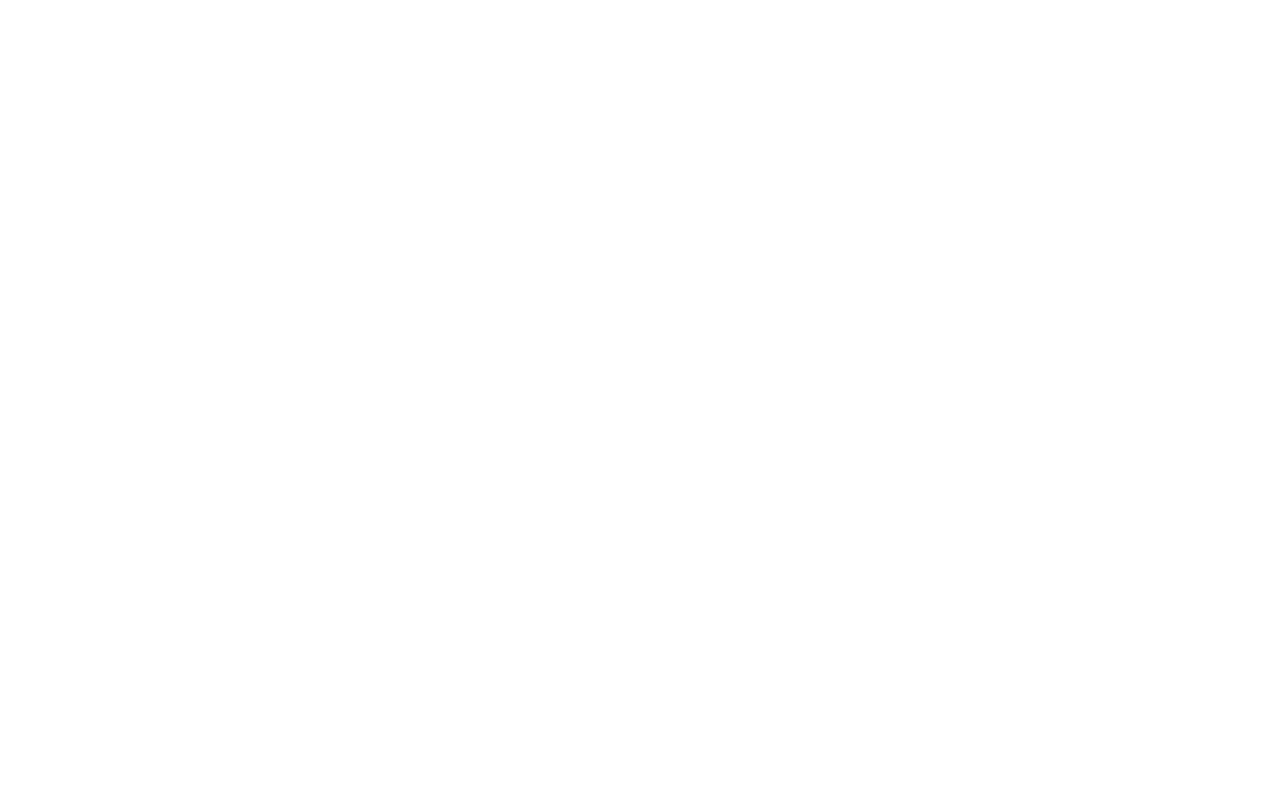
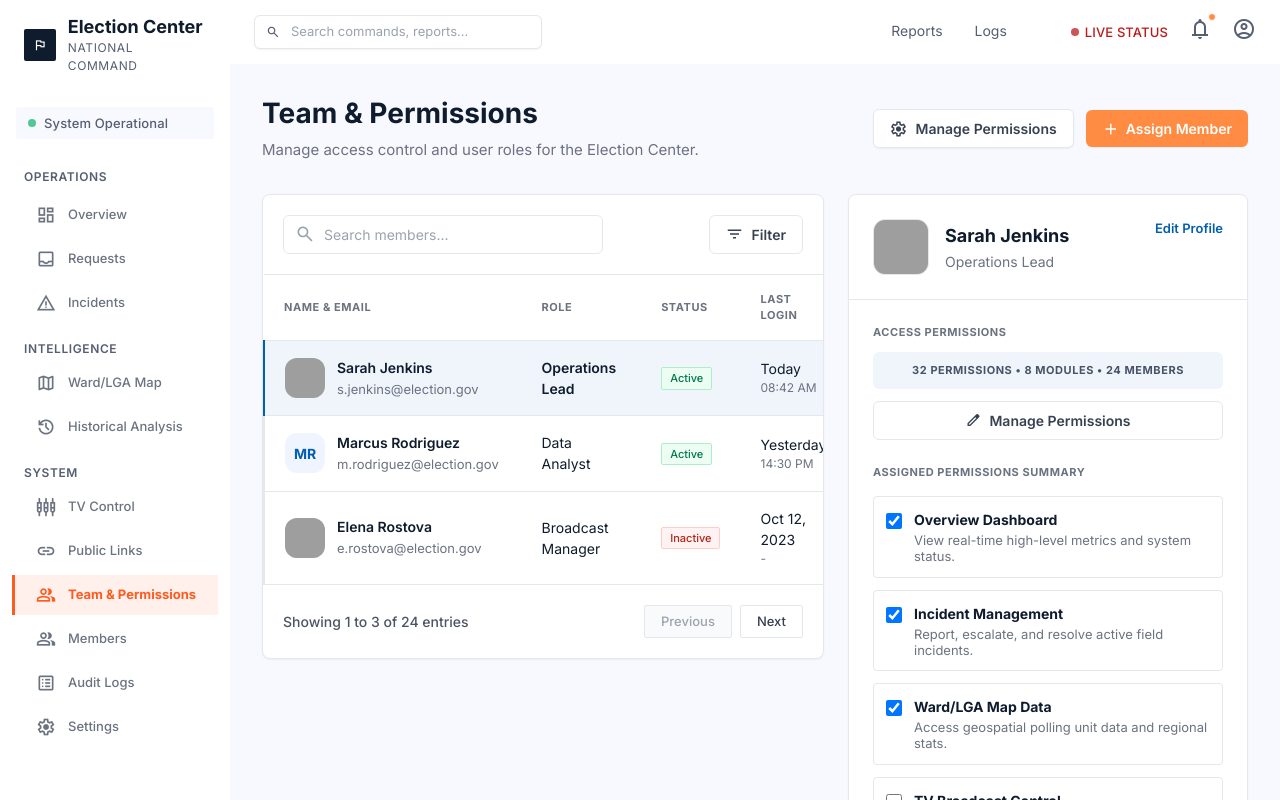
Before and after one commit to CodezillaBBurhan/zabe_doc_portal, a React (Vite) app: page /team in a window 1280 px wide. Before the commit this address had no page. Built offline with nearby package versions, Linux system fonts and the light colour scheme; grey boxes are pictures that could not be loaded.

Commit message:
latest merge

```diff
--- a/src/App.jsx
+++ b/src/App.jsx
@@ -27,11 +27,11 @@ function App() {
         {/* Protected Application Routes wrapped in MainLayout */}
         <Route element={<MainLayout />}>
           <Route path="/dashboard" element={<Dashboard />} />
-          <Route path="/audit-logs" element={<AuditLogs />} />
+          <Route path="/logs" element={<AuditLogs />} />
           <Route path="/settings" element={<Settings />} />
           <Route path="/notifications" element={<Notifications />} />
           <Route path="/permissions" element={<Permissions />} />
-          <Route path="/team-permissions" element={<TeamPermissions />} />
+          <Route path="/team" element={<TeamPermissions />} />
           <Route path="/members" element={<Members />} />
           <Route path="/requests" element={<Requests />} />
           <Route path="/incidents" element={<Incidents />} />
--- a/src/components/organisms/Sidebar.jsx
+++ b/src/components/organisms/Sidebar.jsx
@@ -50,6 +50,7 @@ export default function Sidebar() {
         <SidebarLink icon="settings_input_component" label="TV Control" to="/tv" active={currentPath === '/tv'} />
         <SidebarLink icon="link" label="Public Links" to="/links" active={currentPath === '/links'} />
         <SidebarLink icon="group" label="Team & Permissions" to="/team" active={currentPath === '/team'} />
+        <SidebarLink icon="people" label="Members" to="/members" active={currentPath === '/members'} />
         <SidebarLink icon="list_alt" label="Audit Logs" to="/logs" active={currentPath === '/logs'} />
         <SidebarLink icon="settings" label="Settings" to="/settings" active={currentPath === '/settings'} />
       </div>
--- a/src/components/templates/MainLayout.jsx
+++ b/src/components/templates/MainLayout.jsx
@@ -8,7 +8,7 @@ export default function MainLayout() {
       <Sidebar />
       <main className="flex-1 ml-[230px] flex flex-col h-full relative overflow-hidden">
         <Header />
-        <div className="flex-1 mt-[64px] overflow-y-auto overflow-x-hidden py-8 px-0 pb-32">
+        <div className="flex-1 mt-[64px] overflow-y-auto overflow-x-hidden py-8 px-6 md:px-8 pb-32">
           <Outlet />
         </div>
       </main>
--- a/src/pages/TeamPermissions.jsx
+++ b/src/pages/TeamPermissions.jsx
@@ -1,4 +1,5 @@
 import React from 'react';
+import { Link } from 'react-router-dom';
 import MaterialIcon from '../components/atoms/MaterialIcon';
 
 export default function TeamPermissions() {
@@ -18,10 +19,10 @@ export default function TeamPermissions() {
             <MaterialIcon icon="settings" className="mr-2 text-[18px]" />
             Manage Permissions
           </button>
-          <button className="flex items-center text-[14px] font-semibold text-white bg-[#ff8c42] hover:bg-[#ff7a22] rounded-md px-4 py-2 transition-colors shadow-sm">
+          <Link to="/members" className="flex items-center text-[14px] font-semibold text-white bg-[#ff8c42] hover:bg-[#ff7a22] rounded-md px-4 py-2 transition-colors shadow-sm">
             <MaterialIcon icon="add" className="mr-1.5 text-[18px]" />
             Assign Member
-          </button>
+          </Link>
         </div>
       </div>
 
```
